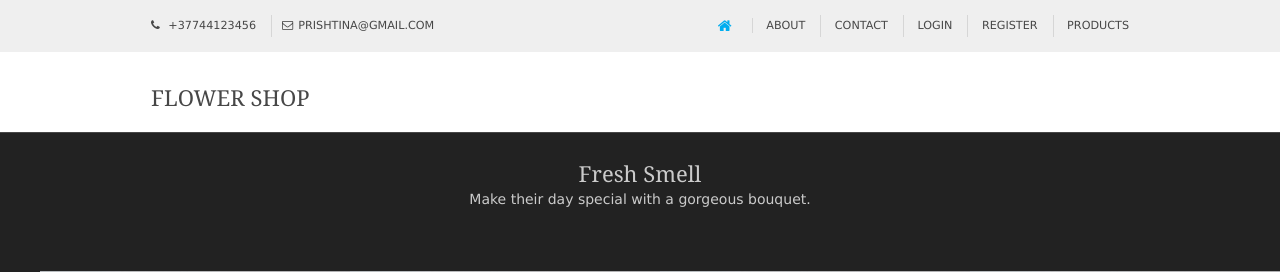
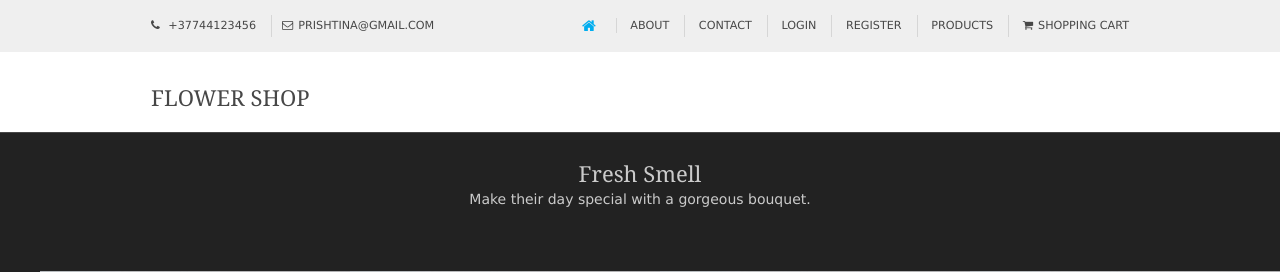
Before and after one commit to rritakrasniqi/Projekti-Final, a PHP site: page / in a window 1280 px wide. Shown: the top 272 px of the page. Run offline with PHP 8.4, Linux system fonts and the light colour scheme; some libraries are stand-ins or nearby versions.

Commit message:
Update index.php

```diff
--- a/Projekti-Web/index.php
+++ b/Projekti-Web/index.php
@@ -24,12 +24,13 @@ session_start();
     </div>
     <div class="fl_right">
       <ul class="nospace">
-        <li><a href="#"><i class="fa fa-lg fa-home"></i></a></li>
+        <li><a href="index.php"><i class="fa fa-lg fa-home"></i></a></li>
         <li><a href="pages/about.php">About</a></li>
         <li><a href="pages/contact.html">Contact</a></li>
         <li><a href="pages/login.php">Login</a></li>
         <li><a href="pages/register.html">Register</a></li>
         <li><a href="pages/products.php">Products</a></li>
+        <li><a href="pages/cart.php"><i class="fa fa-shopping-cart"></i>shopping cart</a></li>
         <?php
           if ($_SESSION) {
             echo '<li><a href="pages/cart.php"><i class="fa fa-shopping-cart"></i>shopping cart</a></li>';
```
